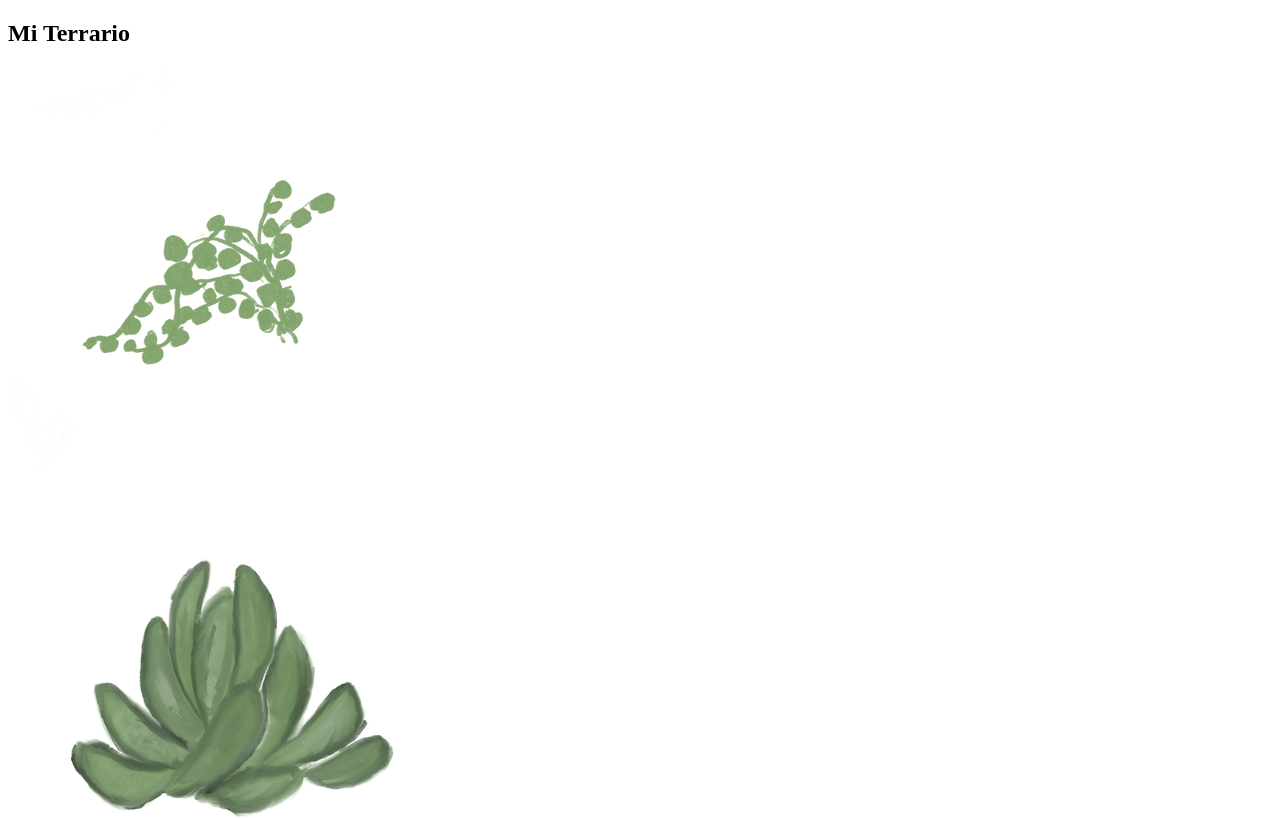
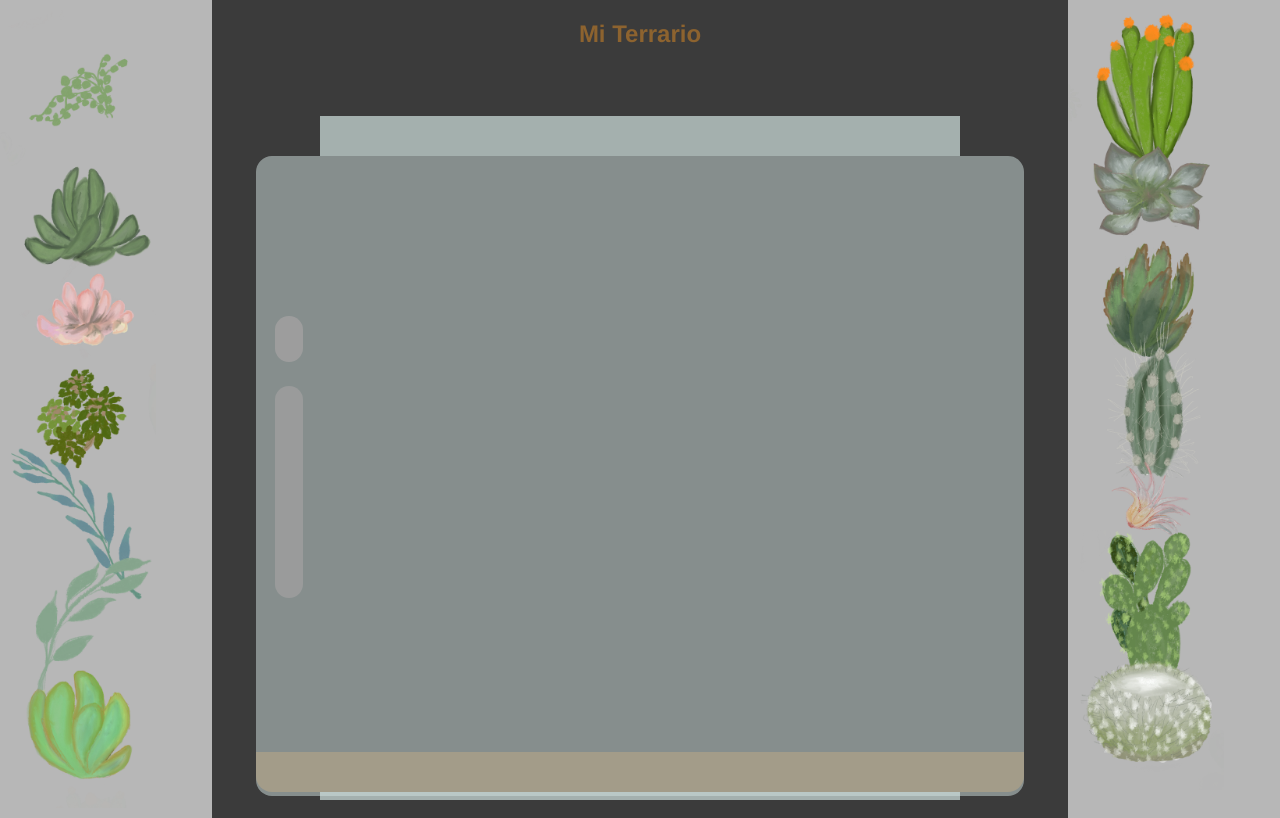
Before and after one commit to Yoel-Gasca/Terrarium, a website: page Index.html in a window 1280 px wide. Shown: the top 818 px of the page. Drawn offline with Linux system fonts and the light colour scheme.

Commit message:
Design styles with CSS

```diff
--- a/Index.html
+++ b/Index.html
@@ -6,6 +6,7 @@
     <meta name="viewport" content="width=device-width, initial-scale=1.0">
     <meta name="description" content="Terrario Virtual, ambiente, especie, plantas, entorno ">
     <title>Terrario Virtual</title>
+    <link rel="stylesheet" href="./src/CSS/styless.css" />
 </head>
 <body>
     <section id="page">
@@ -23,7 +24,7 @@
         <div id="left-container" class="container">
             <div class="plant-holder">
                 <img class="plant" alt="plant" id="plant1" src="./src/assets/images/plant1.png" />
-            </div>
+            </div><br>
             <div class="plant-holder">
                 <img class="plant" alt="plant" id="plant2" src="./src/assets/images/plant2.png" />
             </div>
--- /dev/null
+++ b/src/CSS/styless.css
@@ -0,0 +1,115 @@
+body {
+	font-family: helvetica, arial, sans-serif;
+    background-color:#3b3b3b
+}
+
+h1 {
+    color: #8d632f;
+	text-align: center;
+}
+
+#page{
+    display: inline;
+}
+
+#left-container {
+	background-color: #b7b7b7;
+	width: 15%;
+	left: 0px;
+	top: 0px;
+	position: absolute;
+	height: 100%;
+	padding: 10px;
+}
+
+#right-container {
+	background-color: #b7b7b7;
+	width: 15%;
+	right: 0px;
+	top: 0px;
+	position: absolute;
+	height: 100%;
+	padding: 10px;
+}
+
+.plant-holder {
+	position: relative;
+	height: 13%;
+	left: -10px;
+}
+
+.plant {
+	position: absolute;
+	max-width: 150%;
+	max-height: 150%;
+	z-index: 2;
+}
+
+/* -Terrarium Constrution- */
+.jar-walls {
+	height: 80%;
+	width: 60%;
+	background: #d1e1df;
+	border-radius: 1rem;
+	position: absolute;
+	bottom: 0.5%;
+	left: 20%;
+	opacity: 0.5;
+	z-index: 1;
+}
+
+.jar-top {
+	width: 50%;
+	height: 5%;
+	background: #d1e1df;
+	position: absolute;
+	bottom: 80.5%;
+	left: 25%;
+	opacity: 0.7;
+	z-index: 1;
+}
+
+.jar-bottom {
+	width: 50%;
+	height: 1%;
+	background: #d1e1df;
+	position: absolute;
+	bottom: 0%;
+	left: 25%;
+	opacity: 0.7;
+}
+
+.dirt {
+	width: 60%;
+	height: 5%;
+	background: #8d632f;
+	position: absolute;
+	border-radius: 0 0 1rem 1rem;
+	bottom: 1%;
+	left: 20%;
+	opacity: 0.7;
+	z-index: -1;
+}
+
+.jar-glossy-long{
+    background-color: #ffff;
+	width: 1%;
+	left: 19px;
+    border-radius: 20px;
+	top: 160px;
+	position: absolute;
+	height: 4%;
+	padding: 10px;
+}
+
+.jar-glossy-short{
+    background-color: #fffffff2;
+	width: 1%;
+	left: 19px;
+    border-radius: 20px;
+	top: 230px;
+	position: absolute;
+    opacity: 0.9;
+	height: 30%;
+	padding: 10px;
+}
```
